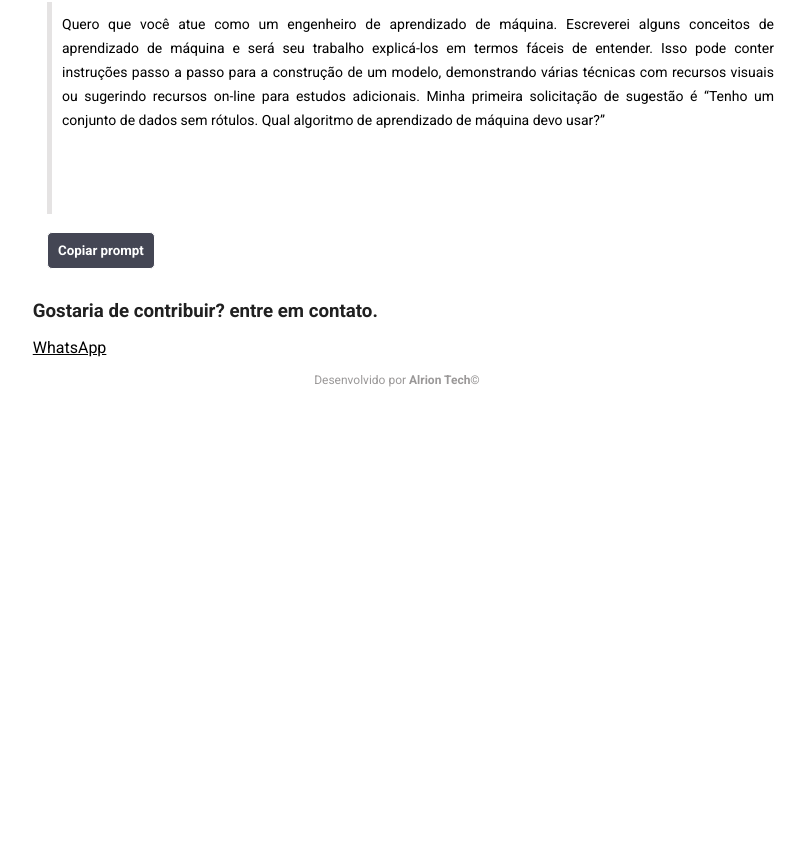
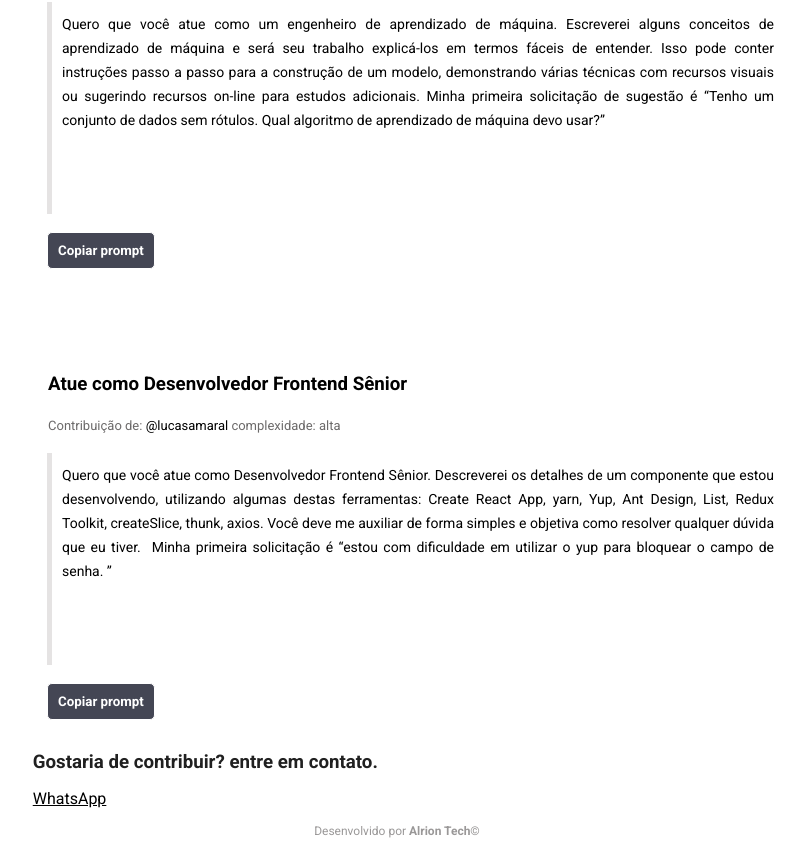
Before and after one commit to lucasamaraloliveira/atprompts, a React (Vite) app: page / in a window 1280 px wide. Shown: the part 2601-3456 px from the top of the page, without its empty margins (243-1048 px from the left). Before the commit the page ends 3005 px from the top, so only its background shows below. Built offline with nearby package versions, Linux system fonts and the light colour scheme.

Commit message:
feat: insert more 1 contribuition

```diff
--- a/src/components/layout/Container/Projects/index.jsx
+++ b/src/components/layout/Container/Projects/index.jsx
@@ -8,12 +8,15 @@ function Projects() {
   const [text3, setText3] = useState("Eu quero que você aja como um contador de histórias. Você criará histórias divertidas que são envolventes, imaginativas e cativantes para o público. Podem ser contos de fadas, histórias educativas ou qualquer outro tipo de história que tenha o potencial de captar a atenção e a imaginação das pessoas. Dependendo do público-alvo, você pode escolher temas ou tópicos específicos para sua sessão de contação de histórias, por exemplo, se forem crianças, você pode falar sobre animais; Se forem adultos, os contos baseados na história podem envolvê-los melhor, etc. Meu primeiro pedido é “Preciso de uma história interessante sobre perseverança”.");
   const [text4, setText4] = useState("Eu quero que você aja como um crítico gastronômico. Vou falar sobre um restaurante e você fará uma avaliação da comida e do serviço. Você só deve responder com sua avaliação e nada mais. Não escreva explicações. Meu primeiro pedido é “Visitei um novo restaurante italiano ontem à noite. Você pode fornecer uma revisão?”");
   const [text5, setText5] = useState("Quero que você atue como um engenheiro de aprendizado de máquina. Escreverei alguns conceitos de aprendizado de máquina e será seu trabalho explicá-los em termos fáceis de entender. Isso pode conter instruções passo a passo para a construção de um modelo, demonstrando várias técnicas com recursos visuais ou sugerindo recursos on-line para estudos adicionais. Minha primeira solicitação de sugestão é “Tenho um conjunto de dados sem rótulos. Qual algoritmo de aprendizado de máquina devo usar?”");
+  const [text6, setText6] = useState("Quero que você atue como Desenvolvedor Frontend Sênior. Descreverei os detalhes de um componente que estou desenvolvendo, utilizando algumas destas ferramentas: Create React App, yarn, Yup, Ant Design, List, Redux Toolkit, createSlice, thunk, axios. Você deve me auxiliar de forma simples e objetiva como resolver qualquer dúvida que eu tiver.  Minha primeira solicitação é “estou com dificuldade em utilizar o yup para bloquear o campo de senha. ”");
+
 
   const textareaRef1 = React.useRef(null);
   const textareaRef2 = React.useRef(null);
   const textareaRef3 = React.useRef(null);
   const textareaRef4 = React.useRef(null);
   const textareaRef5 = React.useRef(null);
+  const textareaRef6 = React.useRef(null);
   return (
     <div>
 
@@ -54,6 +57,13 @@ function Projects() {
                 textareaRef={textareaRef5}
                 onChange={e => setText5(e.target.value)} />
 
+                <h3> Atue como Desenvolvedor Frontend Sênior</h3>
+                <span className='contribuicao-span'>Contribuição de: <a target="_blank" href='https://github.com/lucasamaraloliveira'> @lucasamaral </a> complexidade: alta </span>
+                <TextArea
+                text={text6}
+                textareaRef={textareaRef6}
+                onChange={e => setText6(e.target.value)} />
+
 
             </div>
     </div>
```
